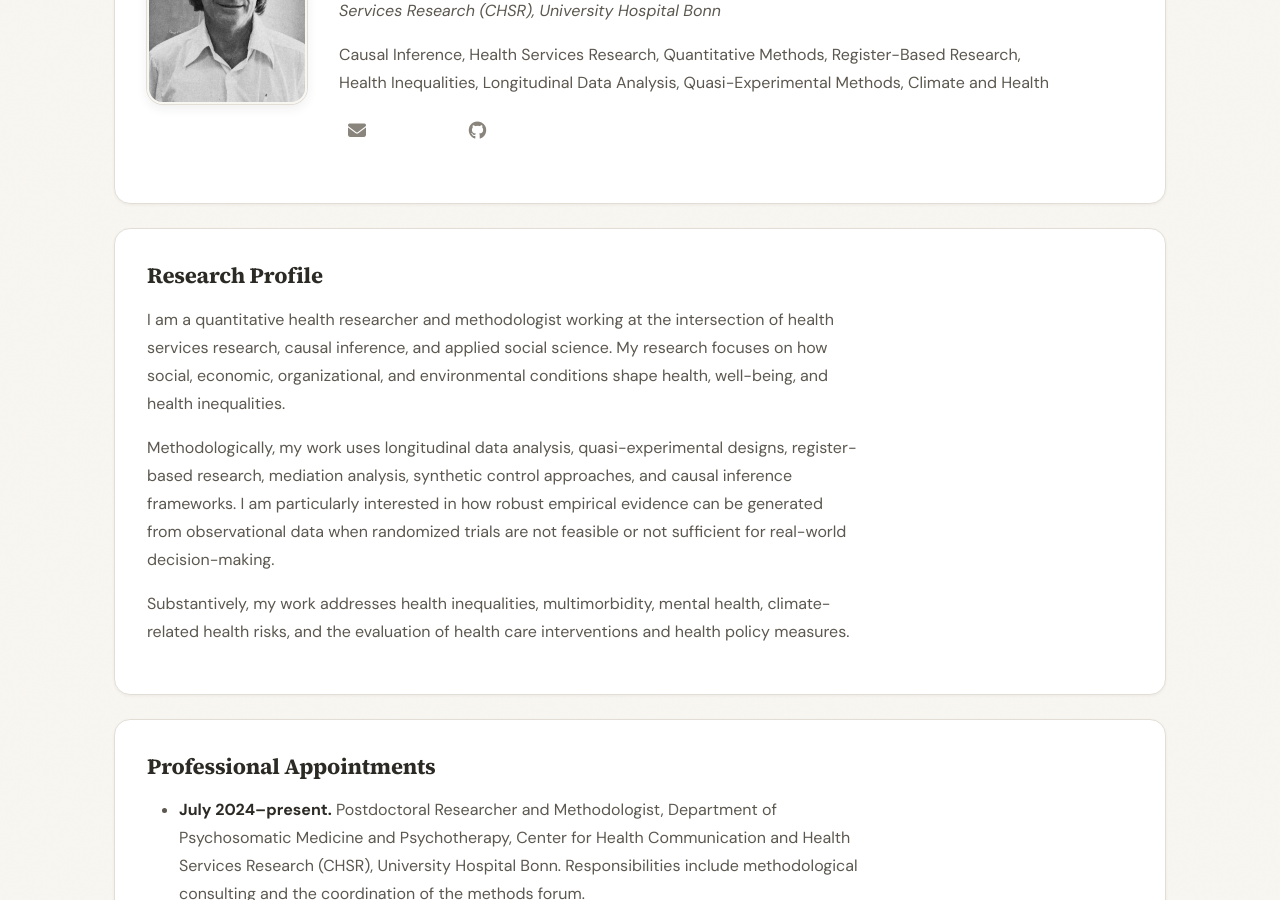
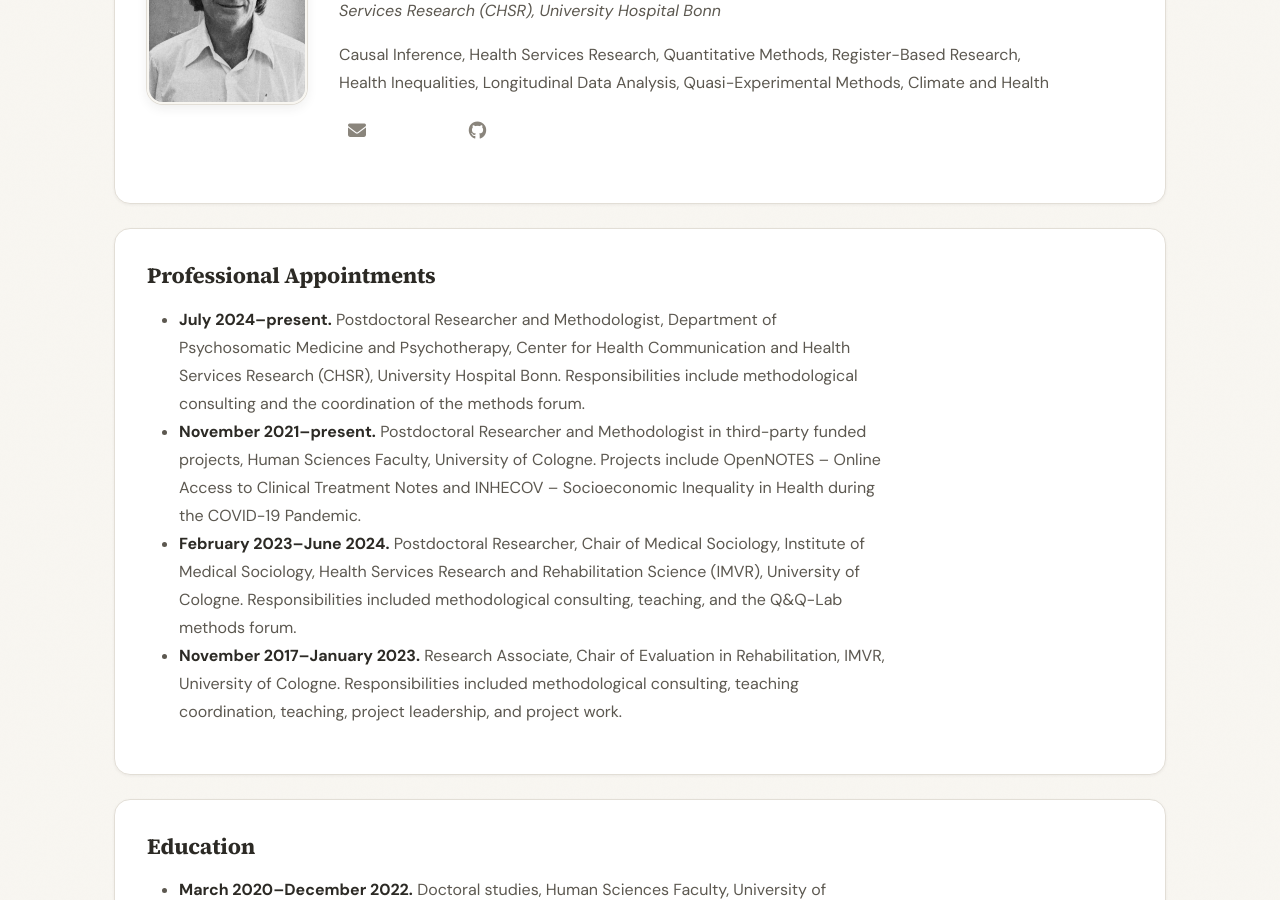
Before and after one commit to IbrahimDemirer/ibrahimdemirer.github.io, a Jekyll site: the page built from _pages/about.md, in a window 1280 px wide and 900 px high, scrolled down 352 px. Built offline with Jekyll 4.4.1, drawn with Linux system fonts in a browser that asks for light colours; a style sheet for code colours, icons or effects is not loaded.

Commit message:
Update about.md

```diff
--- a/_pages/about.md
+++ b/_pages/about.md
@@ -32,21 +32,6 @@ Causal Inference, Health Services Research, Quantitative Methods, Register-Based
 </div>
 </div>
 
-<div class="section-card">
-  <h3>Research Profile</h3>
-
-  <p>
-  I am a quantitative health researcher and methodologist working at the intersection of health services research, causal inference, and applied social science. My research focuses on how social, economic, organizational, and environmental conditions shape health, well-being, and health inequalities.
-  </p>
-
-  <p>
-  Methodologically, my work uses longitudinal data analysis, quasi-experimental designs, register-based research, mediation analysis, synthetic control approaches, and causal inference frameworks. I am particularly interested in how robust empirical evidence can be generated from observational data when randomized trials are not feasible or not sufficient for real-world decision-making.
-  </p>
-
-  <p>
-  Substantively, my work addresses health inequalities, multimorbidity, mental health, climate-related health risks, and the evaluation of health care interventions and health policy measures.
-  </p>
-</div>
 
 <div class="section-card">
   <h3>Professional Appointments</h3>
```
